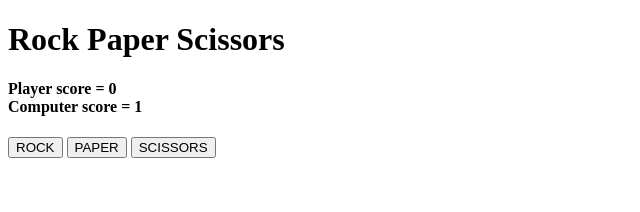
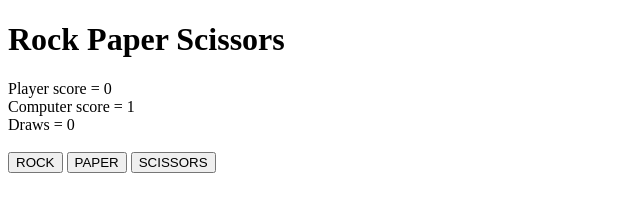
Before and after one commit to Trithereon/rock-paper-scissors, a plain HTML site: page index.html in a window 1280 px wide. Both pictures are taken after a click on the button "ROCK". Shown: the whole page, without its empty margins (0-640 px from the left). Drawn offline with Linux system fonts and the light colour scheme.

Commit message:
Add draws to score output

```diff
--- a/index.html
+++ b/index.html
@@ -7,7 +7,8 @@
 </head>
 <body>
     <h1>Rock Paper Scissors</h1>
-    <h4 id="resultsOutput">Results will appear here</h4>
+    <div id="resultsOutput">Results will appear here</div>
+    <br>
     <button id="ROCK">ROCK</button>
     <button id="PAPER">PAPER</button>
     <button id="SCISSORS">SCISSORS</button>
--- a/script.js
+++ b/script.js
@@ -1,6 +1,7 @@
 function game(){
     let playerScore = 0;
     let computerScore = 0;
+    let draws = 0;
     let playerSelection = "";
 
     const buttons = document.querySelectorAll('button');
@@ -9,11 +10,19 @@ function game(){
             button.addEventListener('click', () => {
                 playerSelection = button.id;
                 const computerSelection = computerPlay();
-                //The two following lines are to output results to console for troubleshooting/testing.
                 playRound(playerSelection, computerSelection);
-                //console.log(`Player score = ${playerScore} \nComputer score = ${computerScore}`);
                 const results = document.getElementById("resultsOutput");
-                results.innerHTML = `Player score = ${playerScore} <br>Computer score = ${computerScore}`;
+                results.innerHTML = `Player score = ${playerScore} <br>Computer score = ${computerScore} <br>Draws = ${draws}`;
+                /*if (playerScore === 5){
+                    const victoryStatement = document.createElement("div");
+                    victoryStatement.innerHTML = `And the grand winner is... You!`;
+                    console.log("player victory");
+                }
+                else if (computerScore === 5){
+                    const victoryStatement = document.createElement("div");
+                    victoryStatement.innerHTML = `And the grand winner is... Computer!`;
+                    console.log("computer victory");
+                }   */
             });
         });
 
@@ -31,6 +40,7 @@ function game(){
         function playRound(playerSelection, computerSelection){
             //conditional statements to determine the winner. switch? if/else if?
             if (playerSelection === computerSelection){
+                draws++;
                 return 'Draw! Nobody wins this round.';
             }else if (playerSelection === 'ROCK' && computerSelection === 'PAPER'){
                 computerScore++;
```
